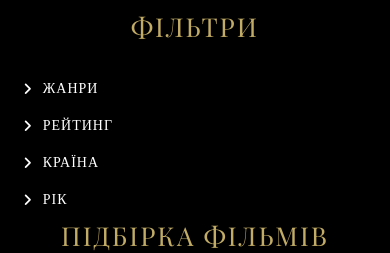
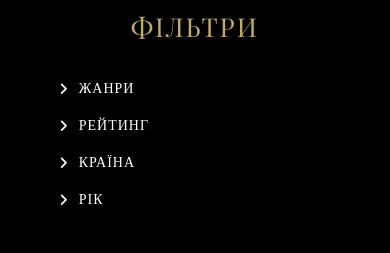
Before and after one commit to WebFIow/you-film, a Vue app: page /film-main in a window 390 px wide. Shown: the part 429-682 px from the top of the page. Built offline with nearby package versions, Linux system fonts and the light colour scheme; no server answers; the database is empty.

Commit message:
line clamping in films

```diff
--- a/src/assets/styles/_film_main.scss
+++ b/src/assets/styles/_film_main.scss
@@ -202,6 +202,10 @@
 
     & p:last-child {
       font-size: 16px;
+      display: -webkit-box;
+      -webkit-line-clamp: 2;
+      -webkit-box-orient: vertical;
+      overflow: hidden;
     }
   }
 }
@@ -446,6 +450,11 @@
 }
 
 @media (max-width: 575px) {
+  .wMob {
+    width: 80%!important;
+    margin: 0 auto;
+    margin-bottom: 30px;
+  }
   #film-main {
     & .hText {
       text-align: center;
@@ -501,6 +510,7 @@
 
         & p:last-child {
           font-size: 13px;
+          -webkit-line-clamp: 6;
         }
       }
     }
--- a/src/views/FilmMain.vue
+++ b/src/views/FilmMain.vue
@@ -44,7 +44,8 @@
             />
           </div>
           <div class="col-xl-3 col-md-4">
-            <h3 class="hText">ФілЬТРИ</h3>
+            <h3 class="hText">фільтри</h3>
+            <div class="wMob">
               <button class="accordion" @click="showAcc">ЖАНРИ</button>
               <div class="panel">
                 <ul class="accUL">
@@ -119,6 +120,8 @@
                     <label for="new">За спаданням</label>
                   </li>
                 </ul>
+              </div>
+
             </div>
 
             <h3 class="hText mtH">Підбірка фільмів</h3>
```
Lines whose indentation alone changed are shown as unchanged.
